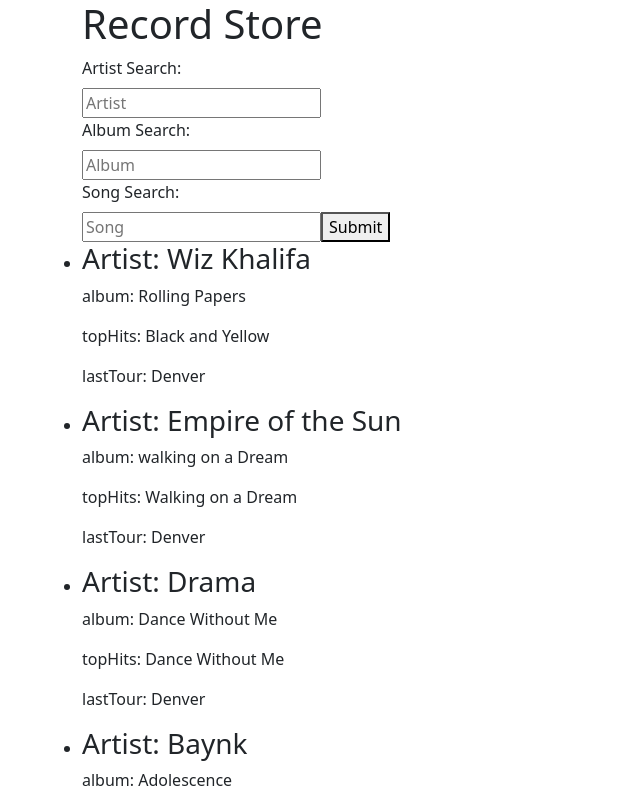
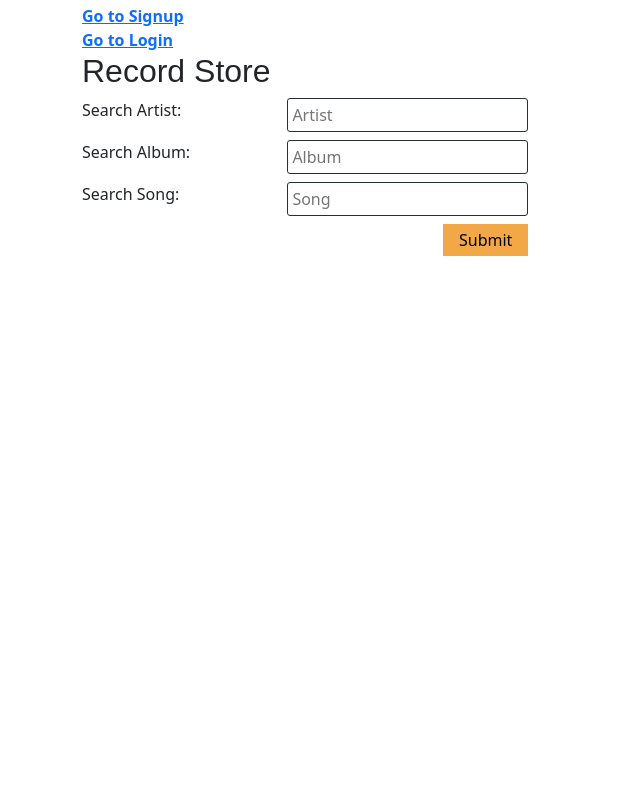
Before and after one commit to simplysimplify/RecordStore, a React (Create React App) app in the folder client/: page / in a window 1280 px wide. Shown: the top 800 px of the page, without its empty margins (0-640 px from the left). Built offline with nearby package versions, Linux system fonts and the light colour scheme.

Commit message:
trying to connect front end to back end

```diff
--- a/client/src/App.js
+++ b/client/src/App.js
@@ -11,6 +11,8 @@
 import Login from "./pages/login";
 import Signup from "./pages/signup";
 import Search from "./pages/Search";
+import Results from "./pages/results";
+
 
 import "bootstrap/dist/css/bootstrap.min.css"
 import "./App.css";
@@ -43,6 +45,7 @@
             <Route path="/login" element={<Login />} />
             <Route path="/signup" element={<Signup />} />
             <Route path="/" element={<Search />} />
+            <Route path="/results" element={<Results />} />
           </Routes>
         </div>
       </Router>
--- a/client/src/index.css
+++ b/client/src/index.css
@@ -1,13 +1,210 @@
+:root {
+  --primary: #232F3E;
+  --secondary: #F3A847;
+  --tertiary: #B12704;
+  --light: #fafafa;
+  --dark: #272f32;
+  --error: rgb(228, 46, 1);
+  --spacing-one: calc(1rem * 0.5);
+  --spacing-two: calc(1rem);
+}
+
+* {
+  box-sizing: border-box;
+}
+
+html,
+body {
+  min-height: 100%;
+}
+
 body {
   margin: 0;
-  font-family: -apple-system, BlinkMacSystemFont, 'Segoe UI', 'Roboto', 'Oxygen',
-    'Ubuntu', 'Cantarell', 'Fira Sans', 'Droid Sans', 'Helvetica Neue',
-    sans-serif;
-  -webkit-font-smoothing: antialiased;
-  -moz-osx-font-smoothing: grayscale;
+  padding: 0;
+  font-family: 'Karla', sans-serif;
+  font-weight: 400;
+  line-height: 1.5;
+  font-size: 16px;
+  color: var(--dark);
 }
 
-code {
-  font-family: source-code-pro, Menlo, Monaco, Consolas, 'Courier New',
-    monospace;
+h1,
+h2,
+h3,
+h4,
+h5,
+h6 {
+  font-family: 'Rubik', sans-serif;
+  font-weight: 500;
+  margin: 5px 0;
+  line-height: 1.25;
 }
+
+h1 {
+  font-size: 2.25rem;
+}
+
+h2 {
+  font-size: 2rem;
+}
+
+h3 {
+  font-size: 1.75rem;
+}
+
+h4 {
+  font-size: 1.5rem;
+}
+
+h5 {
+  font-size: 1.25rem;
+}
+
+h6 {
+  font-size: 1rem;
+}
+
+p {
+  font-size: 1.1rem;
+  margin-top: 0;
+}
+
+a {
+  color: var(--tertiary);
+  text-decoration: none;
+  font-weight: bold;
+}
+
+a:hover {
+  text-decoration: underline;
+}
+
+header {
+  background: var(--primary);
+}
+
+header a {
+  color: var(--light);
+}
+
+button {
+  font-size: 1rem;
+  text-decoration: none;
+  padding: 0.25rem 1rem;
+  border-radius: .5rem;
+  border: none;
+  outline: none;
+  cursor: pointer;
+  margin: 0 1px;
+  background-color: var(--secondary);
+}
+
+button:hover {
+  opacity: .8;
+}
+
+button[disabled] {
+  cursor: default;
+  opacity: .8;
+}
+
+img {
+  max-width: 100%;
+}
+
+span[role="img"] {
+  cursor: default;
+}
+
+form {
+  width: 40%;
+}
+
+input {
+  font-size: 1rem;
+  padding: 0.25rem;
+  border: 1px solid var(--dark);
+  outline: none;
+  border-radius: 3px;
+  transition: box-shadow 0.2s;
+}
+
+input:focus {
+  border: 1px solid var(--secondary);
+  box-shadow: 0 0 .25rem rgba(0, 0, 0, .5);
+}
+
+.container {
+  width: 85%;
+  max-width: 1200px;
+  margin-left: auto;
+  margin-right: auto;
+}
+
+.flex-row {
+  display: flex;
+  flex-wrap: wrap;
+}
+
+.space-between {
+  justify-content: space-between;
+}
+
+.flex-end {
+  justify-content: flex-end;
+}
+
+.mx-1 {
+  margin-right: var(--spacing-one);
+  margin-left: var(--spacing-one);
+}
+
+.mx-2 {
+  margin-right: var(--spacing-two);
+  margin-left: var(--spacing-two);
+}
+
+.my-1 {
+  margin-top: var(--spacing-one);
+  margin-bottom: var(--spacing-one);
+}
+
+.my-2 {
+  margin-top: var(--spacing-two);
+  margin-bottom: var(--spacing-two);
+}
+
+.px-1 {
+  padding-right: var(--spacing-one);
+  padding-left: var(--spacing-one);
+}
+
+.px-2 {
+  padding-right: var(--spacing-two);
+  padding-left: var(--spacing-two);
+}
+
+.py-1 {
+  padding-top: var(--spacing-one);
+  padding-bottom: var(--spacing-one);
+}
+
+.py-2 {
+  padding-top: var(--spacing-two);
+  padding-bottom: var(--spacing-two);
+}
+
+.card {
+  width: 25%;
+  text-align: center;
+}
+
+.error-text {
+  color: var(--error);
+}
+
+@media screen and (max-width: 768px) {
+  .card {
+    width: 100%;
+  }
+}
--- a/client/src/pages/Search.js
+++ b/client/src/pages/Search.js
@@ -1,9 +1,8 @@
 import React, { useState } from "react";
-import { Container, Row, Col, Form } from "react-bootstrap";
 import { useMutation } from "@apollo/client";
+import { Link } from "react-router-dom";
 import { SEARCH } from "../utils/mutations";
 
-import Results from "./results";
 
 const data = [
   {
@@ -61,7 +60,7 @@
         song: formState.song,
       },
     });
-    const token = mutationResponse.data.search.token;
+    localStorage.setItem("search_term", mutationResponse);
   };
 
   const handleChange = (event) => {
@@ -73,47 +72,48 @@
   };
 
   return (
-    <Container>
-      <Row>
-        <h1>Record Store</h1>
-      </Row>
-      <Row>
-        <Form onSubmit={handleFormSubmit}>
-          <Form.Label htmlFor="search">Artist Search:</Form.Label>
-          <br></br>
+    <div className="container my-1">
+      <Link to="/signup">Go to Signup</Link>
+      <br></br>
+      <Link to="/login">Go to Login</Link>
+
+      <h2>Record Store</h2>
+      <form onSubmit={handleFormSubmit}>
+        <div className="flex-row space-between my-2">
+          <label htmlFor="email">Search Artist:</label>
           <input
             placeholder="Artist"
-            name="query"
+            name="artist"
             type="text"
             id="artist"
             onChange={handleChange}
           />
-          <br></br>
-          <Form.Label htmlFor="search">Album Search:</Form.Label>
-          <br></br>
+        </div>
+        <div className="flex-row space-between my-2">
+          <label htmlFor="pwd">Search Album:</label>
           <input
             placeholder="Album"
-            name="query"
+            name="album"
             type="text"
             id="album"
             onChange={handleChange}
           />
-          <br></br>
-          <Form.Label htmlFor="search">Song Search:</Form.Label>
-          <br></br>
+        </div>
+        <div className="flex-row space-between my-2">
+          <label htmlFor="pwd">Search Song:</label>
           <input
             placeholder="Song"
-            name="query"
+            name="song"
             type="text"
             id="song"
             onChange={handleChange}
           />
+        </div>
+        <div className="flex-row flex-end">
           <button type="submit">Submit</button>
-        </Form>
-        <Results data={data} />
-        {/* Results({data: data}) */}
-      </Row>
-    </Container>
+        </div>
+      </form>
+    </div>
   );
 }
 
--- a/client/src/pages/login.js
+++ b/client/src/pages/login.js
@@ -31,6 +31,8 @@
 
   return (
     <div className="container my-1">
+      <Link to="/">← Go to Home</Link>
+      <br></br>
       <Link to="/signup">← Go to Signup</Link>
 
       <h2>Login</h2>
--- a/client/src/pages/signup.js
+++ b/client/src/pages/signup.js
@@ -32,6 +32,8 @@
 
   return (
     <div className="container my-1">
+      <Link to="/">← Go to Home</Link>
+      <br></br>
       <Link to="/login">← Go to Login</Link>
 
       <h2>Signup</h2>
```
Also changed, not shown: client/src/pages/results.js (+6 -8 lines), client/src/components/HomepageBtn/index.js (deleted), client/src/components/SignInBtn/index.js (deleted), 1 other file (tests, documents, lock files or other folders).
